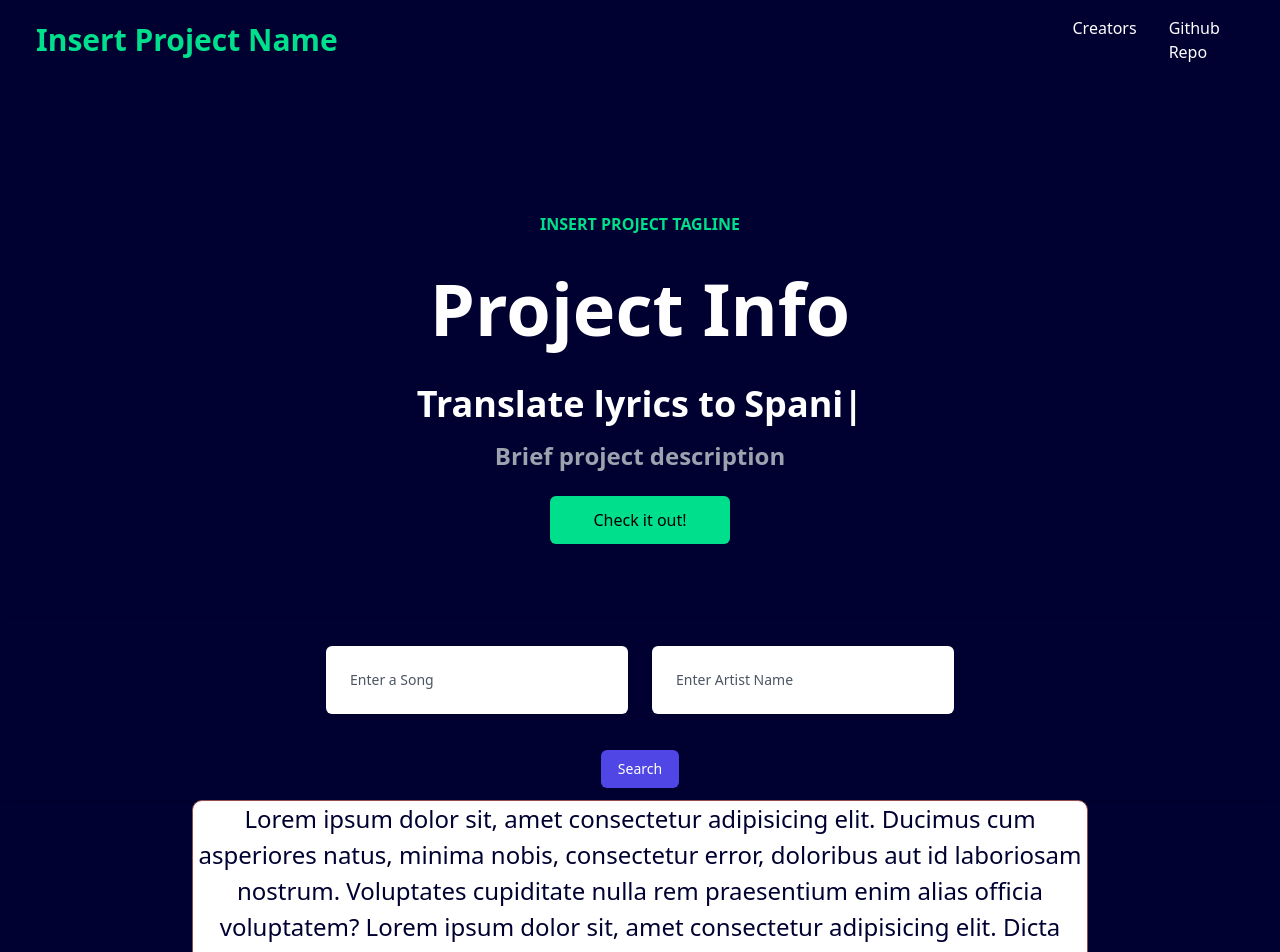
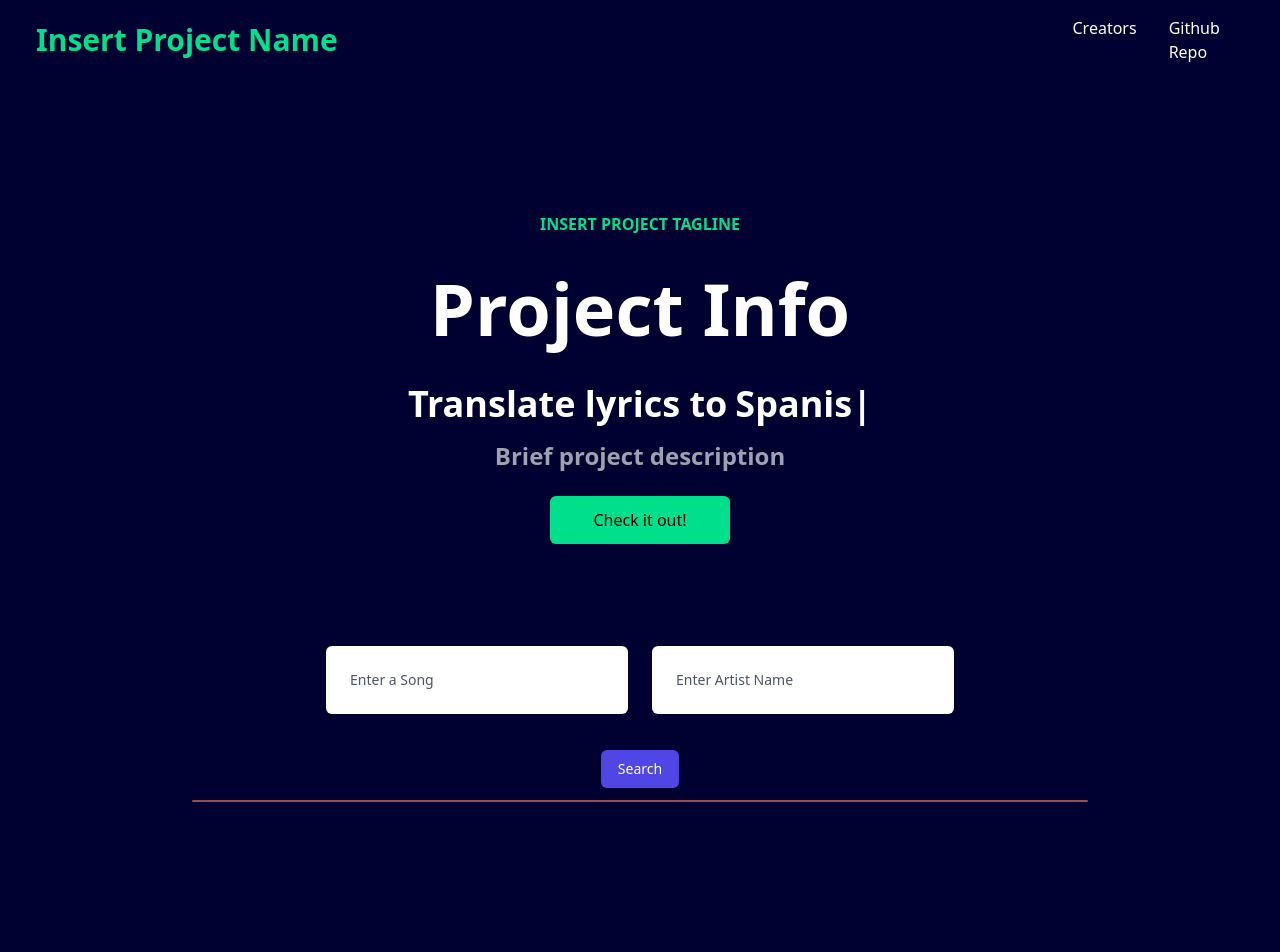
Before and after one commit to SafeTorpedo/Impractical-Hackers, a React (Create React App) app: page / in a window 1280 px wide. Shown: the top 952 px of the page. After the commit the page ends 802 px from the top, so only its background shows below. Built offline with nearby package versions, Linux system fonts and the light colour scheme.

Commit message:
Deleted the sample text for the lyrics container(lorem)

```diff
--- a/src/components/Formm.jsx
+++ b/src/components/Formm.jsx
@@ -26,7 +26,7 @@ const Formm = () => {
         </div>
       </form>
         <div id="lyrics_container">
-              Lorem ipsum dolor sit, amet consectetur adipisicing elit. Ducimus cum asperiores natus, minima nobis, consectetur error, doloribus aut id laboriosam nostrum. Voluptates cupiditate nulla rem praesentium enim alias officia voluptatem? Lorem ipsum dolor sit, amet consectetur adipisicing elit. Dicta animi similique corrupti at vel voluptatum dignissimos quae, explicabo dolore debitis inventore perferendis hic nisi voluptates ducimus sed commodi quos! Temporibus. Lorem ipsum dolor sit, amet consectetur adipisicing elit. Nihil fuga alias ad, necessitatibus architecto eius? Mollitia reprehenderit ipsum expedita, eligendi ducimus ab fugit, repellendus dolore quod ea in alias aut.
+
         </div>
      </div>
     );
```
